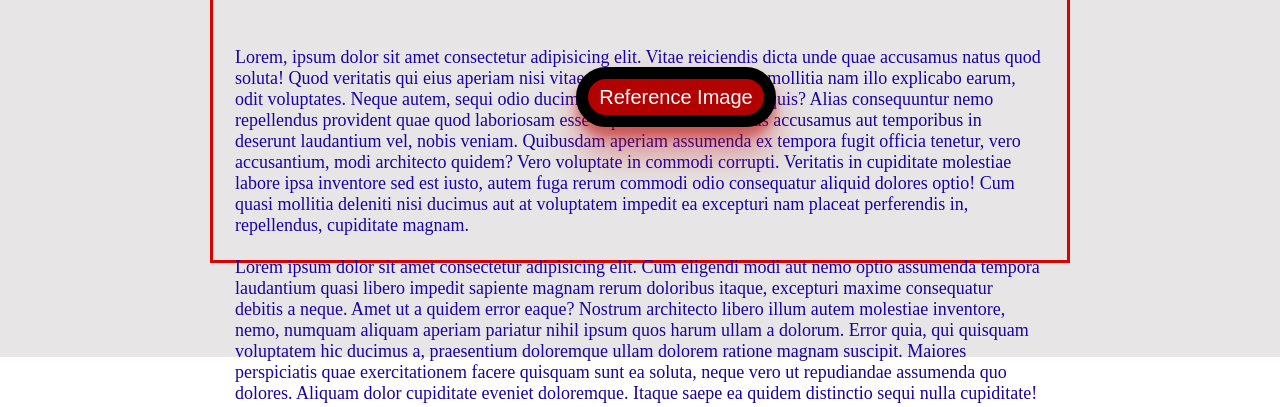
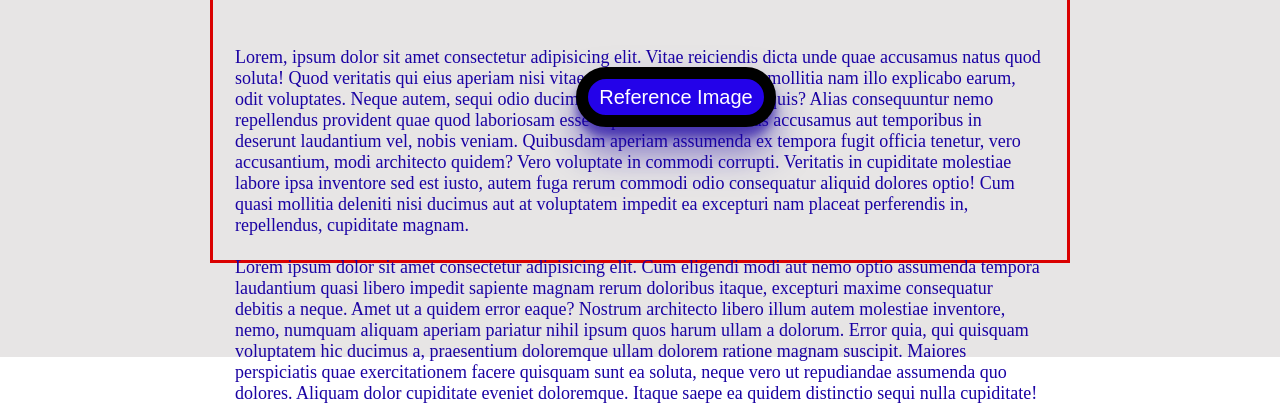
Before and after one commit to Anurag-Mahana/Pomona_College, a plain HTML site: page index.html in a window 1280 px wide. Shown: the part 653-1060 px from the top of the page. Drawn offline with Linux system fonts and the light colour scheme.

```diff
--- a/styles.css
+++ b/styles.css
@@ -87,8 +87,8 @@ button{
     width:200px;
     border-radius:30px;
     border:12px solid rgb(0, 0, 0);
-    box-shadow: rgba(196, 3, 3, 0.438) 0px 24px 38px,rgba(175, 4, 4, 0.39) 0px 10px 10px;
-    background:rgb(177, 1, 1);
+    box-shadow: #1a02a38c 0px 24px 38px,#1a02a38c 0px 10px 10px;
+    background:#2402e9;
     cursor:pointer;
     font-size:20px;
     color:white;
@@ -101,5 +101,5 @@ button:hover{
     transition: 0.5s;
     color:white;
     box-shadow: rgba(0, 0, 0, 0.534) 0px 24px 38px,rgba(0, 0, 0, 0.486) 0px 10px 10px;
-    border: solid red;
+    border: solid #2301e4;
 }
```
